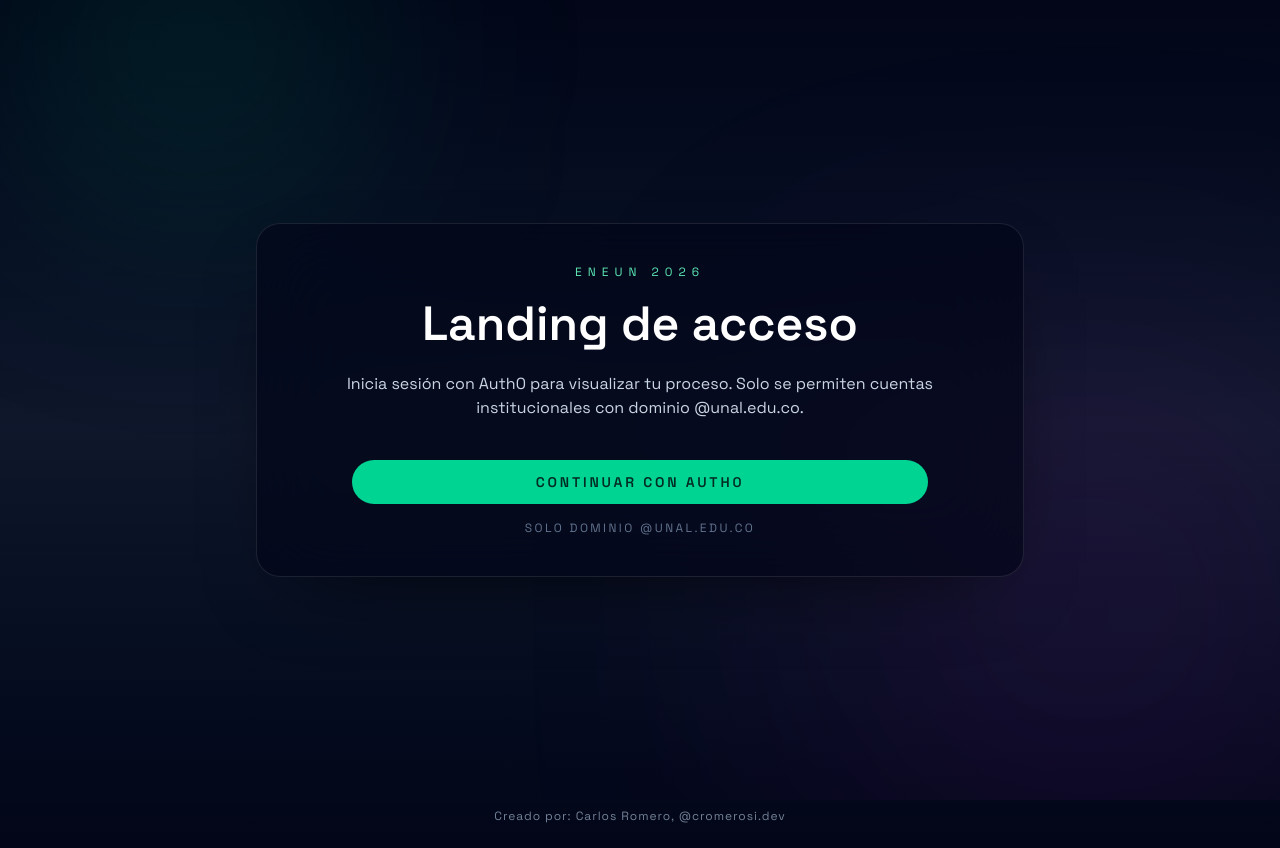
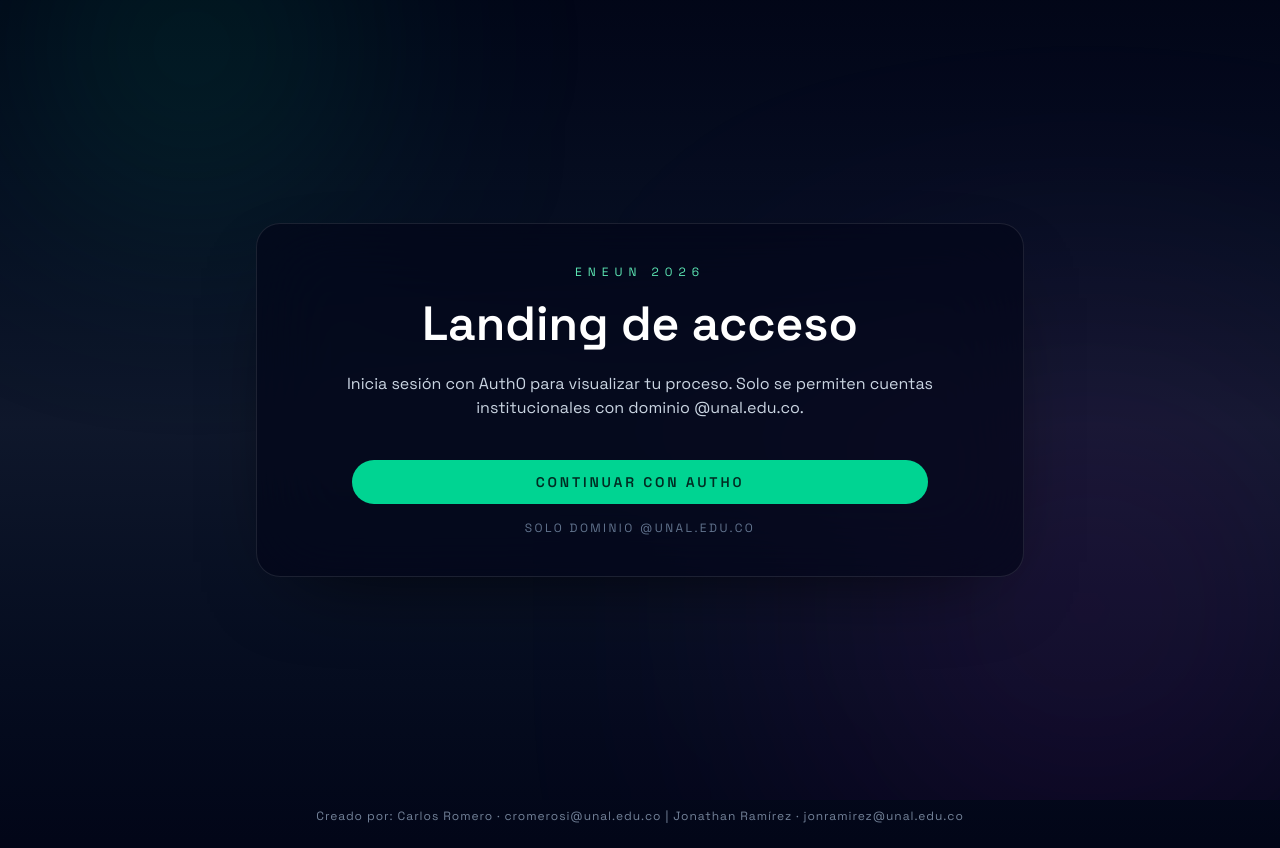
Before and after one commit to cromerosi/Camino-ENEUN-2026, a Next.js app: page /landing in a window 1280 px wide. Built offline with nearby package versions, Linux system fonts and the light colour scheme.

Commit message:
Créditos añadidos

```diff
--- a/src/layouts/Layout.tsx
+++ b/src/layouts/Layout.tsx
@@ -16,7 +16,7 @@ export default function Layout({ children }: LayoutProps) {
       <div className="flex min-h-screen flex-col">
         <div className="flex-1">{children}</div>
         <footer className="px-6 pb-6 pt-2 text-center text-xs tracking-[0.08em] text-slate-400/80">
-          Creado por: Carlos Romero, @cromerosi.dev
+          Creado por: Carlos Romero · cromerosi@unal.edu.co | Jonathan Ramírez · jonramirez@unal.edu.co
         </footer>
       </div>
     </>
```
